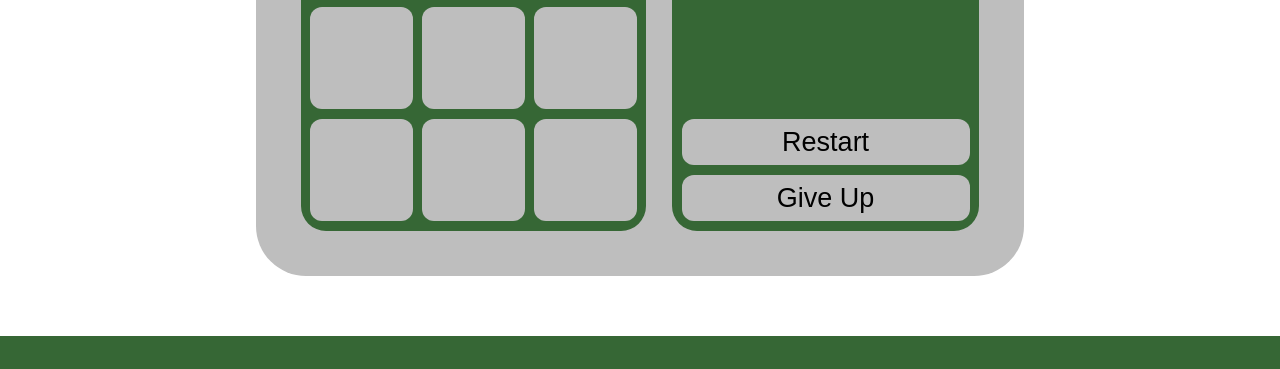
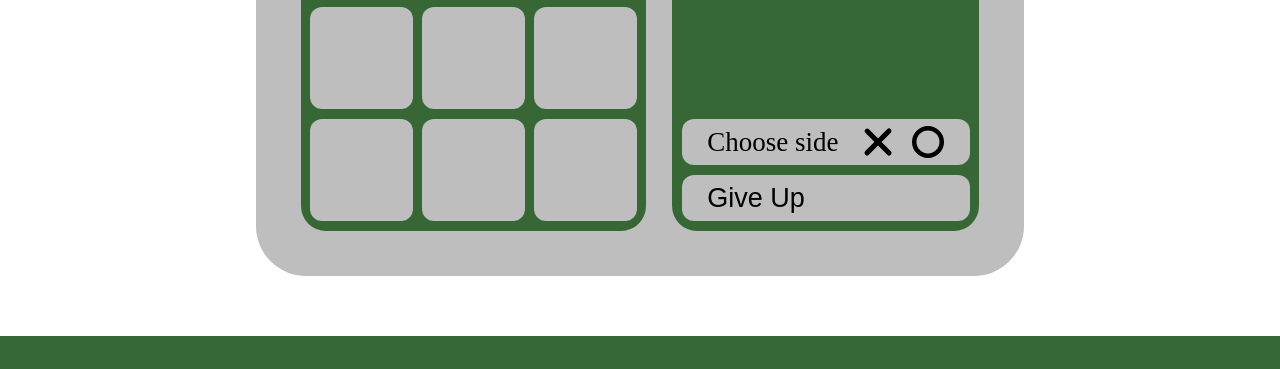
Before and after one commit to Nicolas1st/TicTacToe, a plain HTML site: page index.html in a window 1280 px wide. Shown: the part 342-711 px from the top of the page. Drawn offline with Linux system fonts and the light colour scheme.

Commit message:
Changed button styles and added styles for crosses and circles to be drawn on the field

```diff
--- a/index.html
+++ b/index.html
@@ -8,12 +8,11 @@
 
 <body class="page">
 
-		<div class="heading__container">
+    <header class="heading__container">
         <h1 class="heading"> TicTacToe </h1>
-		</div>
+    </header>
 
-
-		<div class="container">
+    <main class="container">
 
         <div class="field">
             <div class="field__tile"> </div>
@@ -30,31 +29,55 @@
         <div class="side-panel">
 
             <div class="stats">
-					<div class="stats__victories" >
-						<div class="stats__text"> <p > Won </p> </div>
-						<div class="stats__result"> <p > 0 </p> </div>
+
+                <div class="stats__victories">
+                    <div class="stats__text">
+                        <p> Won </p>
                     </div>
-					<div class="stats__losses">
-						<div class="stats__text"> <p class="stats__text"> Lost </p> </div>
-						<div class="stats__result"> <p class="stats__result"> 0 </p></div>
-
+                    <div class="stats__result">
+                        <p> 0 </p>
                     </div>
                 </div>
 
+                <div class="stats__losses">
+                    <div class="stats__text">
+                        <p class="stats__text"> Lost </p>
+                    </div>
+                    <div class="stats__result">
+                        <p class="stats__result"> 0 </p>
+                    </div>
+                </div>
+
+            </div>
+
             <div class="controls">
-					<button class="controls__restart-button"> Restart </button>
+                <div class="symbol-chooser">
+                    <p class="symbol-chooser__text"> Choose side </p>
+                    <div class="symbol-chooser__container">
+                        <div class="cross symbol-chooser__cross">
+                            <div class="cross__left-stick symbol-chooser__left-stick"> </div>
+                            <div class="cross__right-stick symbol-chooser__right-stick"> </div>
+                        </div>
+                        <div class="outer-circle symbol-chooser__outer-circle">
+                            <div class="inner-circle symbol-chooser__inner-circle"> </div>
+                        </div>
+                    </div>
+                </div>
                 <button class="controls__give-up-button"> Give Up </button>
             </div>
 
         </div>
-		</div>
+    </main>
 
     <footer class="footer">
         <div class="footer__link-container">
             <img src="./img/github_icon.png">
-				<a href="" class="footer__link" alt="github icon" width="30px" height="30px"> Project Repository </a>
+            <a href="https://github.com/Nicolas1st/TicTacToe/" class="footer__link" alt="github icon" width="30px"
+                height="30px"> Project Repository </a>
         </div>
     </footer>
+
+    <script src="main.js"></script>
 
 </body>
 
--- a/style.css
+++ b/style.css
@@ -4,7 +4,10 @@
   --main-theme-color: #366735;
 }
 
-body { background-color: var(--blue); }
+
+body {
+    background-color: var(--blue);
+}
 
 
 * {
@@ -63,12 +66,91 @@ body { background-color: var(--blue); }
 	padding: 0.75vw
 }
 
+
 .field__tile {
 	height: 8vw;
 	width: 8vw;
 	border-radius: 12px;
 	background: rgba(190, 190, 190);
 	margin-bottom: 0.75vw;
+	display: flex;
+	justify-content: center;
+	align-items: center;
+}
+
+
+
+.outer-circle {
+	width: 6vw;
+	height: 6vw;
+	background-color: black;
+	border-radius: 50%;
+	position: relative;
+}
+
+
+.inner-circle {
+	width: 4.5vw;
+	height: 4.5vw;
+	background: rgba(190, 190, 190);
+	border-radius: 50%;
+	position: absolute;
+	left: 50%;
+	top: 50%;
+	transform: translate(-50%, -50%);
+}
+
+
+.symbol-chooser__inner-circle {
+	height: 1.8vw;
+	width: 1.8vw;
+	/* background-color: #366735; */
+}
+
+.symbol-chooser__outer-circle {
+	height: 2.5vw;
+	width: 2.5vw;
+}
+
+
+.cross {
+	width: 7vw;
+	height: 7vw;
+	position: relative;
+}
+
+
+.cross__left-stick, .cross__right-stick{
+	width: 6.5vw;
+	height: 1vw;
+	border-radius: 0.5vw;
+	position: absolute;
+	left: 50%;
+	top: 50%;
+	background-color: black;
+}
+
+
+.cross__left-stick {
+	transform: translate(-50%, -50%) rotate(45deg);
+}
+
+
+.cross__right-stick {
+	transform: translate(-50%, -50%) rotate(-45deg);
+}
+
+
+.symbol-chooser__cross {
+	height: 3vw;
+	width: 3vw;
+}
+
+
+.symbol-chooser__left-stick, .symbol-chooser__right-stick{
+	width: 2.8vw;
+	height: 0.4vw;
+	border-radius: 0.2vw;
 }
 
 
@@ -154,15 +236,35 @@ body { background-color: var(--blue); }
 }
 
 
-.controls__restart-button, .controls__give-up-button {
-	display: block;
+.controls__give-up-button, .symbol-chooser {
 	height: 3.625vw;
+	padding: 0 2vw;
 	background: rgba(190, 190, 190);
 	border-radius: 12px;
+	color: black;
+	font-size: 27px;
+}
+
+
+.controls__give-up-button {
+	display: block;
 	border: none;
 	outline: none;
-	color: black;
-	font-size: 27px;
+	text-align: left;
+}
+
+.symbol-chooser {
+	display: flex;
+	align-items: center;
+	justify-content: space-between;
+}
+
+
+.symbol-chooser__container {
+	display: flex;
+	align-items: center;
+	justify-content: center;
+	gap: 15px;
 }
 
 
@@ -188,6 +290,7 @@ body { background-color: var(--blue); }
 	display: block;
 }
 
+
 .footer__link {
 	text-decoration: none;
 	color: white;
```
Lines whose indentation alone changed are shown as unchanged.
